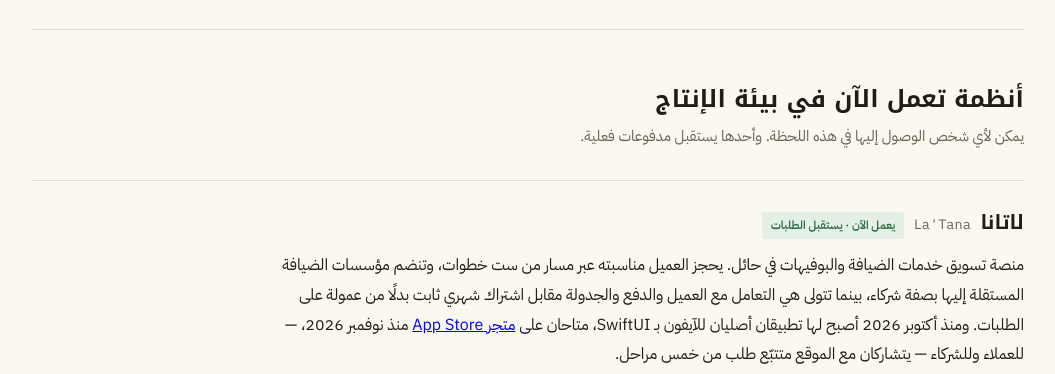
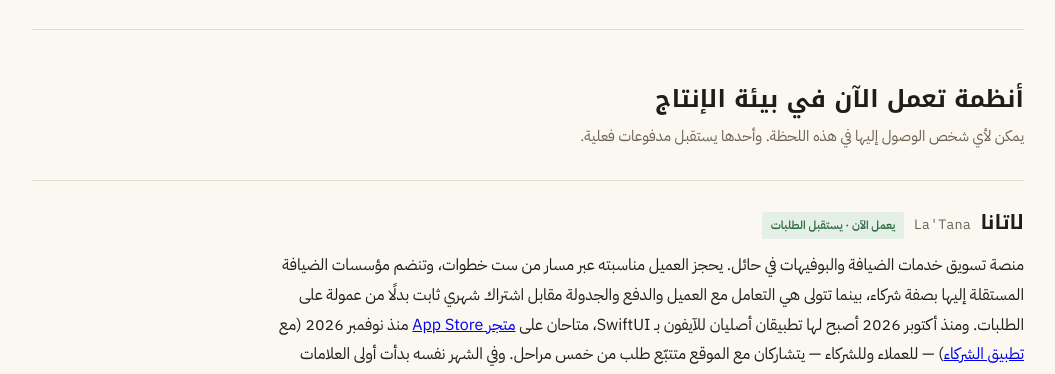
Before and after one commit to w-electro/portfolio, a plain HTML site: page ar/index.html in a window 1280 px wide. Shown: the part 555-929 px from the top of the page, without its empty margins (112-1167 px from the left). Drawn offline with Linux system fonts and the light colour scheme.

Commit message:
Arabic: partner app link and Riyadh/Qassim partners line; fix stray comma
Co-Authored-By: Claude Opus 5.5 <noreply@anthropic.com>

```diff
--- a/ar/index.html
+++ b/ar/index.html
@@ -170,8 +170,8 @@
       <p class="pdesc">
         منصة تسويق خدمات الضيافة والبوفيهات في حائل. يحجز العميل مناسبته عبر مسار من ست خطوات،
         وتنضم مؤسسات الضيافة المستقلة إليها بصفة شركاء، بينما تتولى هي التعامل مع العميل والدفع والجدولة
-        مقابل اشتراك شهري ثابت بدلًا من عمولة على الطلبات. ومنذ أكتوبر 2026 أصبح لها تطبيقان أصليان للآيفون بـ SwiftUI، متاحان على <a href="https://apps.apple.com/sa/app/id6827423774">متجر App Store</a> منذ نوفمبر 2026، — للعملاء
-        وللشركاء — يتشاركان مع الموقع متتبّع طلب من خمس مراحل.
+        مقابل اشتراك شهري ثابت بدلًا من عمولة على الطلبات. ومنذ أكتوبر 2026 أصبح لها تطبيقان أصليان للآيفون بـ SwiftUI، متاحان على <a href="https://apps.apple.com/sa/app/id6827423774">متجر App Store</a> منذ نوفمبر 2026 (مع <a href="https://apps.apple.com/sa/app/id6827424057">تطبيق الشركاء</a>) — للعملاء
+        وللشركاء — يتشاركان مع الموقع متتبّع طلب من خمس مراحل. وفي الشهر نفسه بدأت أولى العلامات الشريكة العمل على المنصة، وافتُتح فرعا الرياض والقصيم.
       </p>
       <p class="pwhy">
         <b>الجزء الصعب:</b> ثلاث بوابات دفع تعمل فعليًا — «ميسر» لبطاقات مدى وآبل باي، و«تابي»
```
